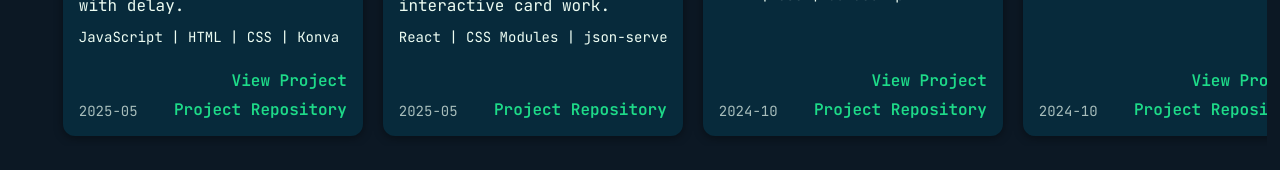
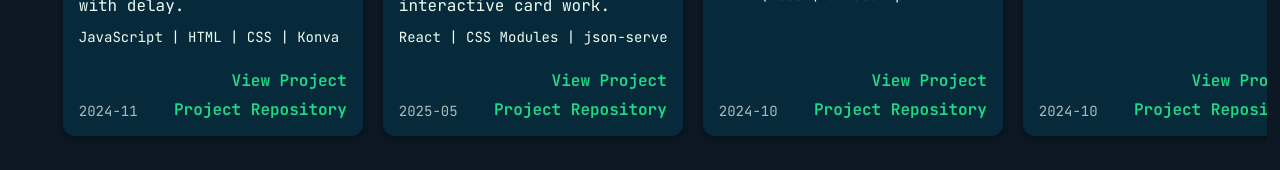
Before and after one commit to 6dem/my-web-side, a React (Vite) app: page / in a window 1280 px wide. Shown: the part 1191-1361 px from the top of the page. Built offline with nearby package versions, Linux system fonts and the light colour scheme.

Commit message:
add link to React Cards App

```diff
--- a/src/data/portfolio/index.ts
+++ b/src/data/portfolio/index.ts
@@ -6,11 +6,11 @@ export const projects: IProject[] = [
         type: "Web App",
         title: "FCircuit Simulator",
         description: "FCircuit Simulator is a web application for modeling, visualizing, and analyzing functional element circuits with delay.",
-        stack: ["JavaScript", "HTML", "CSS", "Konva", "Apache ECharts","Jest"],
+        stack: ["JavaScript", "HTML", "CSS", "Konva", "Apache ECharts", "Jest"],
         image: "/assets/fcircuit-sim.png",
         link: "https://6dem.github.io/fcircuit-sim/",
         repo: "https://github.com/6dem/fcircuit-sim",
-        date: "2025-05"
+        date: "2024-11"
     },
     {
         id: "2",
@@ -19,6 +19,7 @@ export const projects: IProject[] = [
         description: "React Cards is an educational web application for learning key React concepts and tools through interactive card work.",
         stack: ["React", "CSS Modules", "json-server", "JavaScript", "HTML", "CSS", "React Router", "React Toastify", "Vite"],
         image: "/assets/react-cards-app.png",
+        link: "https://react-cards-app-0gli.onrender.com",
         repo: "https://github.com/6dem/react-cards-app",
         date: "2025-05"
     },
```
